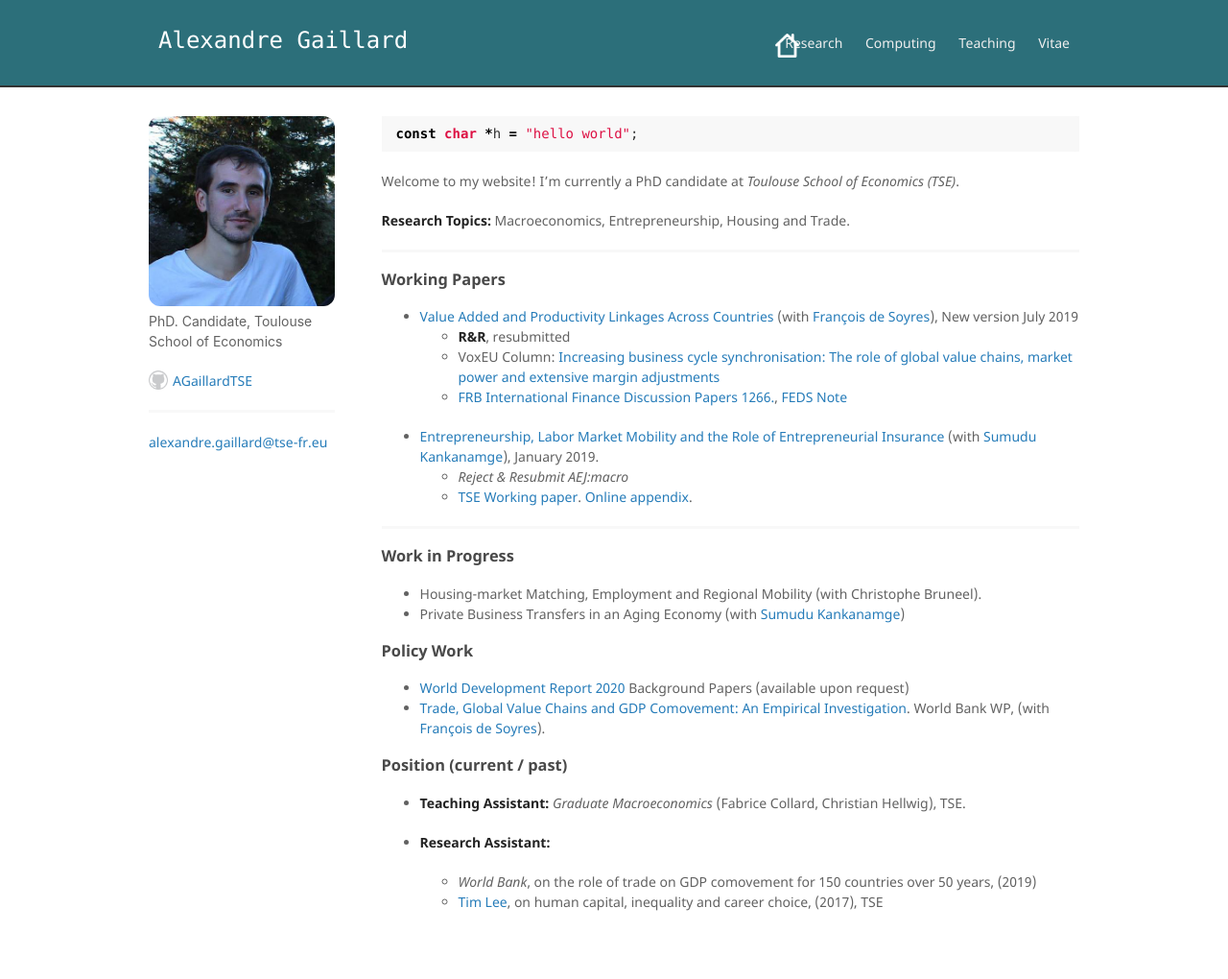
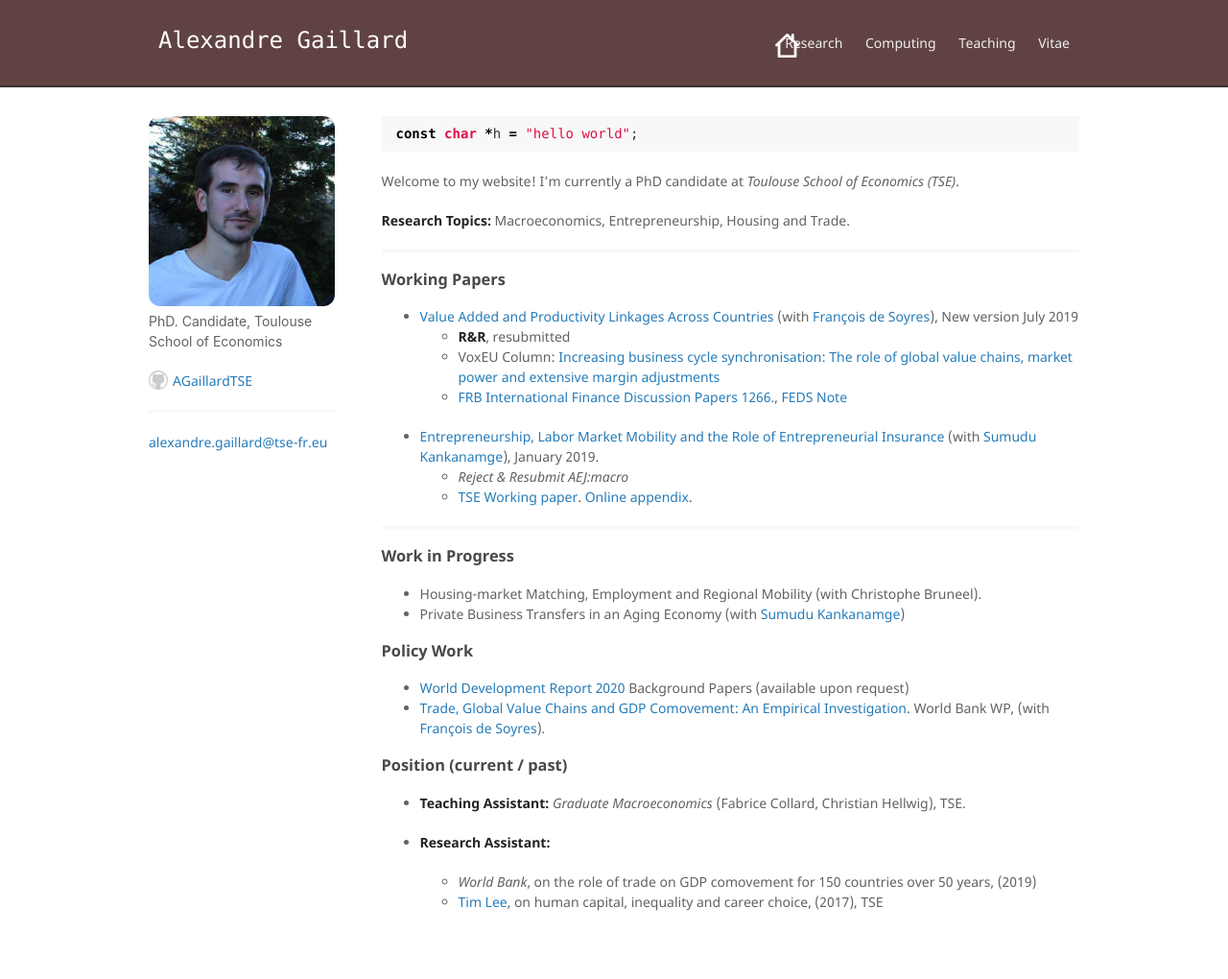
Before and after one commit to AGaillardTSE/AGaillardTSE.github.io, a Jekyll site: the page built from index.md, in a window 1280 px wide. Shown: the whole page at 96% size. Built offline with Jekyll 4.4.1, drawn with Linux system fonts in a browser that asks for light colours.

Commit message:
Update jekyll-theme-minimal.scss

```diff
--- a/_sass/jekyll-theme-minimal.scss
+++ b/_sass/jekyll-theme-minimal.scss
@@ -78,7 +78,7 @@ a:hover small {
   padding-top:24px;
   margin-bottom:30px;
   height:65px;
-  background-color:#2C6F7A;
+  background-color:#614242;
   color:#fff;
 }
 
```
